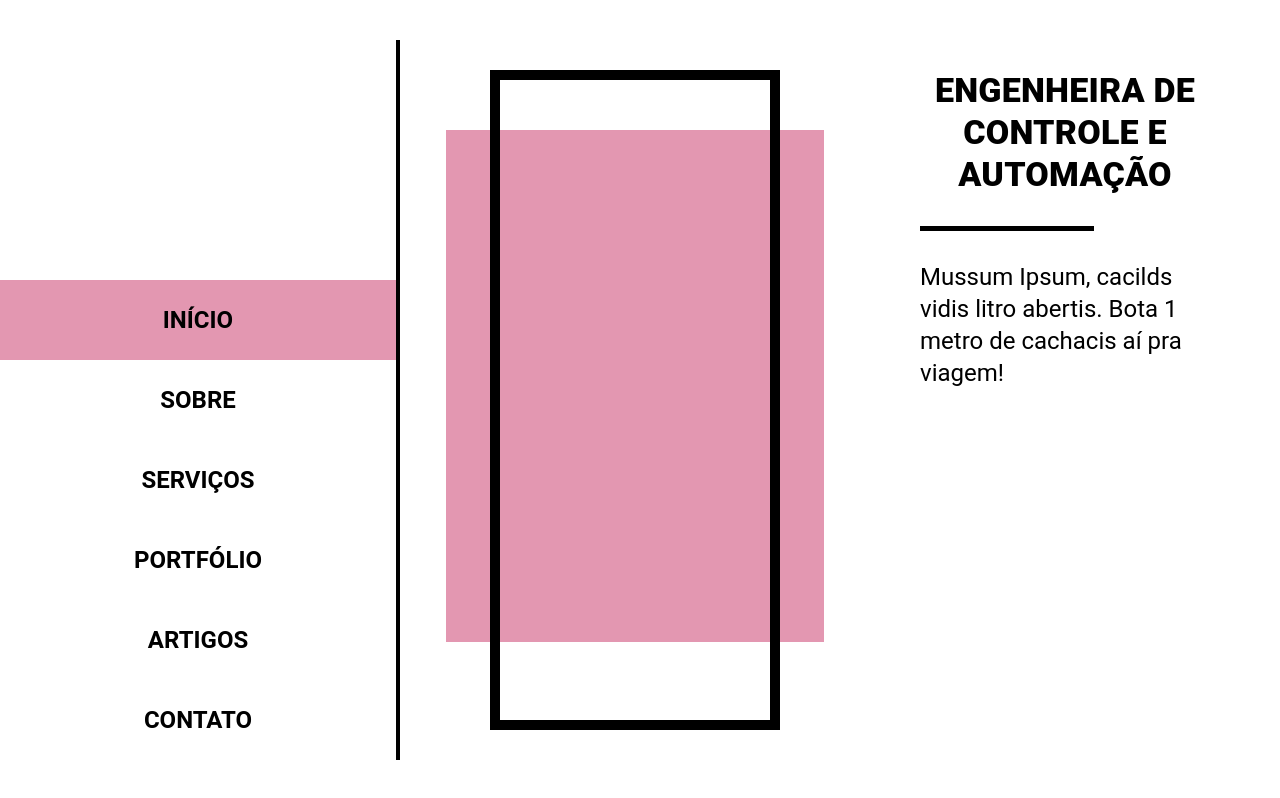
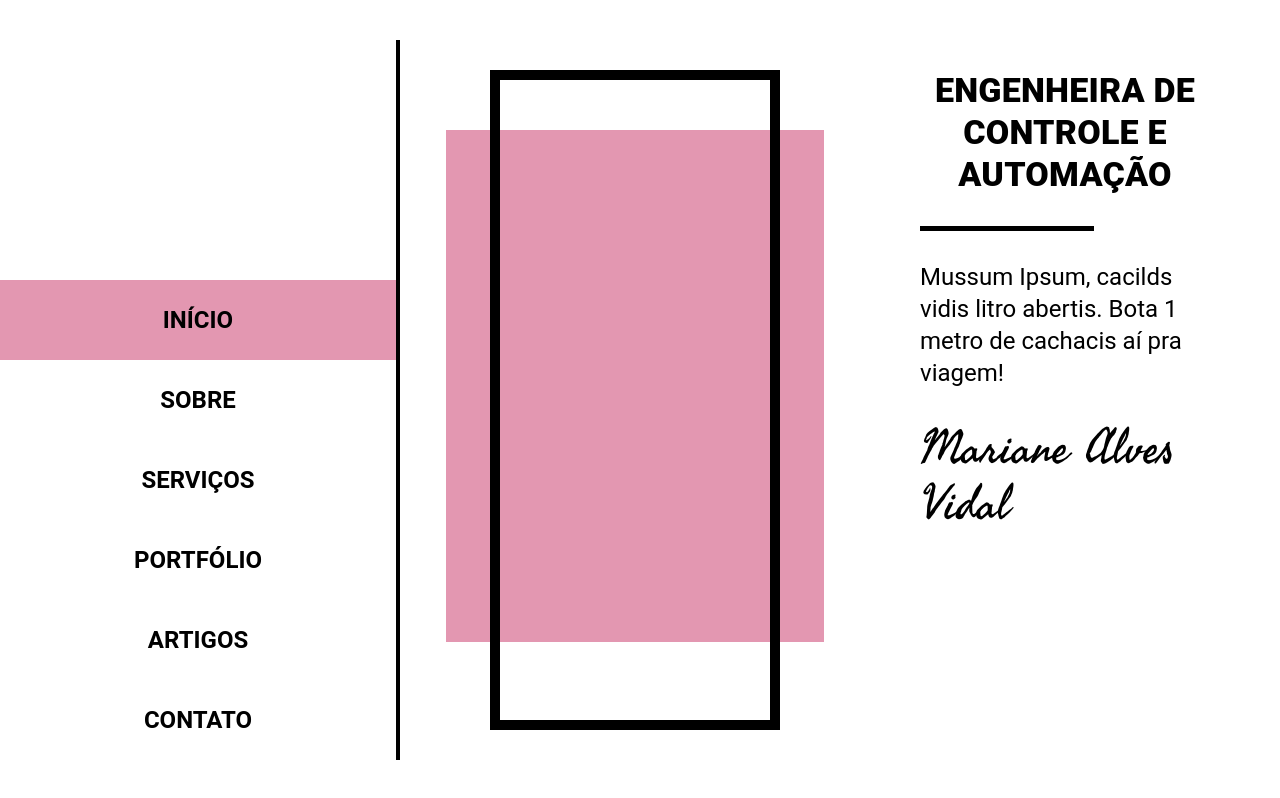
Before and after one commit to airon-organization/mariane-portfolio, a React (Create React App) app: page / in a window 1280 px wide. Built offline with nearby package versions, Linux system fonts and the light colour scheme.

Commit message:
feat: adição de fonte customizada

```diff
--- a/src/components/home.tsx
+++ b/src/components/home.tsx
@@ -59,6 +59,9 @@ export default function Home() {
             Mussum Ipsum, cacilds vidis litro abertis. Bota 1 metro de cachacis
             aí pra viagem!
           </Typography>
+          <Typography variant="h3" fontFamily={"Fasthand"} marginTop={"30px"}>
+            Mariane Alves Vidal
+          </Typography>
         </PaddingCard>
       </Container>
     </Wrapper>
--- a/src/index.css
+++ b/src/index.css
@@ -21,3 +21,10 @@ body {
   height: 100%;
   overflow-x: hidden;
 }
+
+@font-face {
+  font-family: "Fasthand";
+  src: local("Fasthand-Regular"),
+    url("./fonts/Fasthand-Regular.ttf") format("truetype");
+  font-weight: bold;
+}
--- a/src/index.tsx
+++ b/src/index.tsx
@@ -1,6 +1,7 @@
 import React from "react";
 import ReactDOM from "react-dom/client";
 import "./index.css";
+import "./fonts/Fasthand-Regular.ttf";
 import App from "./App";
 import reportWebVitals from "./reportWebVitals";
 
```
Also changed, not shown: src/fonts/Fasthand-Regular.ttf (added).
